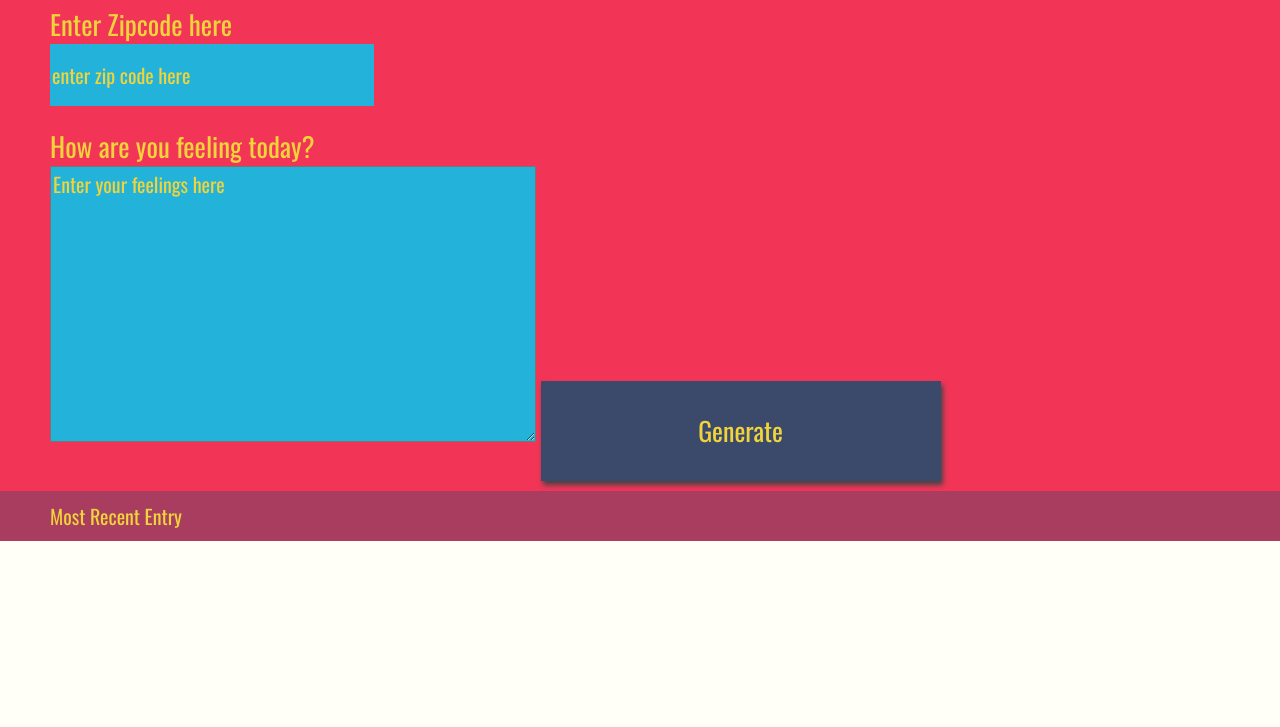
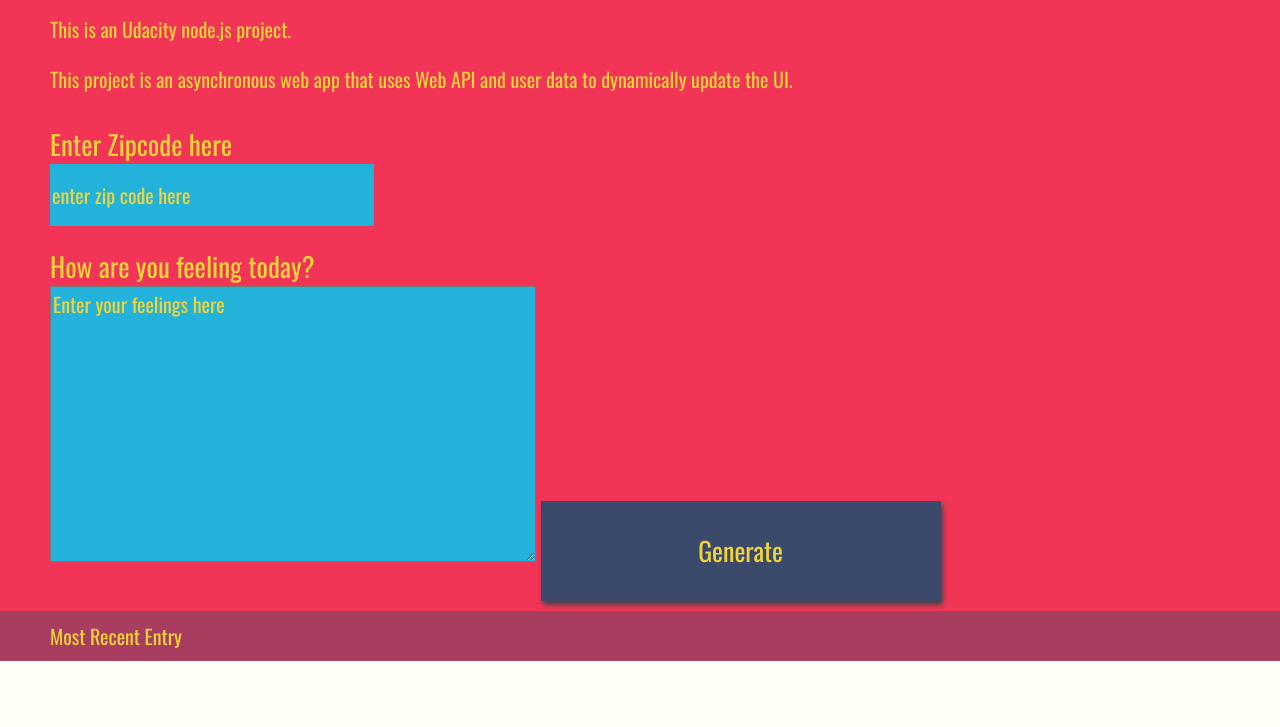
Before and after one commit to amribrahim1/Weather-Journal-App, a website: page website/index.html in a window 1280 px wide. Shown: the part 73-800 px from the top of the page. Drawn offline with nearby package versions, Linux system fonts and the light colour scheme; a web font is replaced by a local one.

Commit message:
Update index.html

```diff
--- a/website/index.html
+++ b/website/index.html
@@ -11,6 +11,9 @@
   <div class ="holder headline">
     Weather Journal App
   </div>
+  <p>This is an Udacity node.js project.</p>
+  <p>This project is an asynchronous web app that uses Web API and user data to dynamically update the UI.</p>
+
   <div class ="holder zip">
     <label for="zip">Enter Zipcode here</label>
     <input type="text" id="zip" placeholder="enter zip code here">
```
